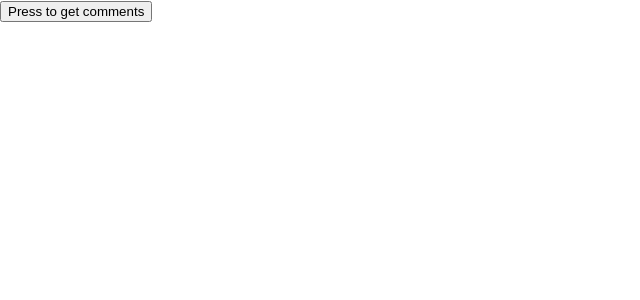
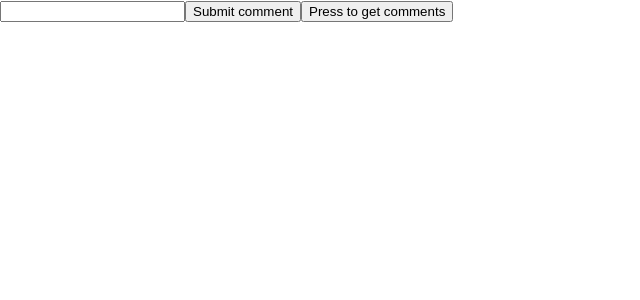
Before and after one commit to thenderson55/goldfinch, a Next.js app: page /comments in a window 1280 px wide. Shown: the top 300 px of the page, without its empty margins (0-640 px from the left). Built offline with nearby package versions, Linux system fonts and the light colour scheme.

Commit message:
dynamic api routes

```diff
--- /dev/null
+++ b/pages/api/comments/[commentId].tsx
@@ -0,0 +1,12 @@
+import { NextApiRequest, NextApiResponse } from "next";
+import { comments } from "../../../data/comments";
+
+function handler(req: NextApiRequest, res: NextApiResponse) {
+  const { commentId } = req.query;
+  const comment = comments.find(
+    (comment) => comment.id === parseInt(commentId as string)
+  );
+  res.status(200).json(comment);
+}
+
+export default handler;
--- a/pages/api/comments/index.tsx
+++ b/pages/api/comments/index.tsx
@@ -2,7 +2,18 @@ import { NextApiRequest, NextApiResponse } from "next";
 import { comments } from "../../../data/comments";
 
 function handler(req: NextApiRequest, res: NextApiResponse) {
-  res.status(200).json(comments);
+  if (req.method === "GET") {
+    res.status(200).json(comments);
+  } else if (req.method === "POST") {
+    const comment = req.body.comment;
+    res.status(200).json(comments);
+    const newComment = {
+      id: Date.now(),
+      text: comment,
+    };
+    comments.push(newComment);
+    res.status(201).json(newComment);
+  }
 }
 
 export default handler;
--- a/pages/comments/index.tsx
+++ b/pages/comments/index.tsx
@@ -1,16 +1,38 @@
-import React, { useState } from "react";
+import React, { ChangeEvent, useState } from "react";
 
 function CommentsPage() {
   const [comments, setComments] = useState([]);
+  const [comment, setComment] = useState("");
+
   const fetchComments = async () => {
     const response = await fetch("api/comments");
     const data = await response.json();
     setComments(data);
   };
 
+  const submitComment = async () => {
+    const response = await fetch("api/comments", {
+      method: "POST",
+      body: JSON.stringify({ comment }),
+      headers: {
+        "Content-Type": "application/json",
+      },
+    });
+    const data = await response.json();
+    console.log(data);
+  };
+
   return (
     <div>
-      <button onClick={() => fetchComments()}>Press to get comments</button>
+      <input
+        type="text"
+        value={comment}
+        onChange={(e: ChangeEvent<HTMLInputElement>) =>
+          setComment(e.target.value)
+        }
+      />
+      <button onClick={submitComment}>Submit comment</button>
+      <button onClick={fetchComments}>Press to get comments</button>
       <div>
         {comments.map((comment) => {
           return <div key={comment.id}>{comment.text}</div>;
```
